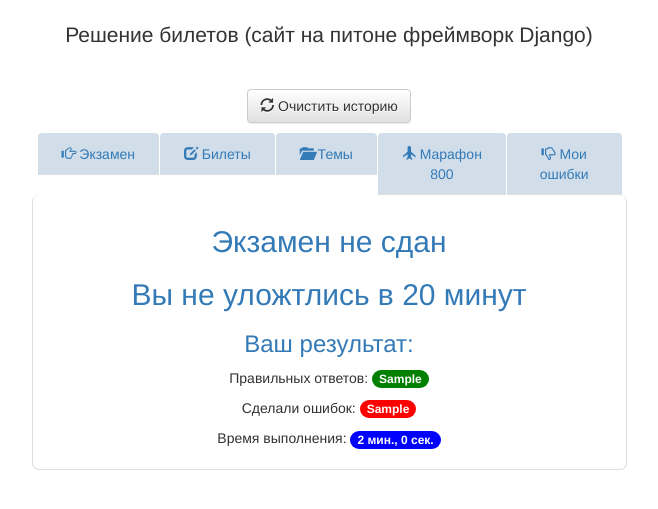
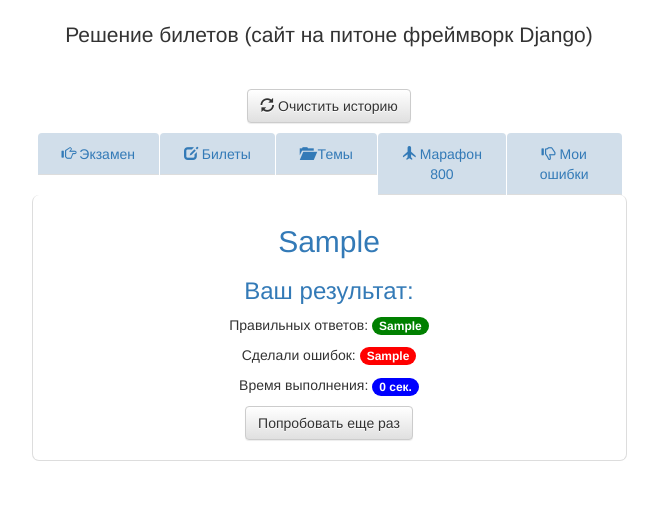
Before and after one commit to ollko/pdd, a Django app: template tickets/templates/tickets/exam_report.html in a window 1280 px wide. Shown: the top 509 px of the page, without its empty margins (311-969 px from the left). Run offline with Django 3.2, Linux system fonts and the light colour scheme; the template is opened without the code that fills it: most values are stand-ins (such as "Sample title", 1, 10 or a date in 2020); some libraries are stand-ins or nearby versions.

Commit message:
Add timer to exam

```diff
--- a/tickets/pass_data.py
+++ b/tickets/pass_data.py
@@ -147,27 +147,32 @@ class Timer(object):
 
 
     def stop(self):
-        # print "stop"
+
         self.timer['stop_time'] = self.seconds_since_midnight()
         self.save()
 
 
     def get_timer_report(self):
-        sleep_time = self.timer.get('sleep_time', None)
-        stop_time = self.timer.get('stop_time', None)
-        result_in_seconds = (stop_time - ( self.timer[ 'start' ] + sleep_time ))
-        res = timedelta(seconds=result_in_seconds)
-        days = res.days
-        seconds = res.seconds
-        hours = seconds // 3600
-        minutes = (seconds % 3600) // 60
-        sec = (seconds % 3600) % 60
-        if result_in_seconds / ( 60. ) < 20:
+        # sleep_time = self.timer.get('sleep_time', None)
+        # stop_time = self.timer.get('stop_time', None)
+        # result_in_seconds = (stop_time - ( self.timer[ 'start' ] + sleep_time ))
+        # res = timedelta(seconds=result_in_seconds)
+        # days = res.days
+        # seconds = res.seconds
+        # hours = seconds // 3600
+        # minutes = (seconds % 3600) // 60
+        # sec = (seconds % 3600) % 60
+        minutes = self.timer.get('current_timer_min', None)
+        seconds = self.timer.get('current_timer_sec', None)
+        # if result_in_seconds / ( 60. ) < 20:
+        result_in_seconds = int(minutes) * 60 + int(seconds)
+        if result_in_seconds  > 1200:
             exam_status = False
         else:
             exam_status = True
-        result = ( days, hours, minutes, sec, exam_status )
+        result = ( minutes, seconds, exam_status )
         return result
+
 
 
     # Сохранение данных в сессию
--- a/tickets/templates/tickets/exam_report.html
+++ b/tickets/templates/tickets/exam_report.html
@@ -1,12 +1,15 @@
 {% extends "base/__base.html" %}
 
 {% block content %}
-<!-- {{ timer.timer }} -->
-<h2 class="text-primary text-center">{% if time_for_test.4 %}Экзамен не сдан</h2><h2 class="text-primary text-center">Вы не уложтлись в 20 минут{% else %}{{ exam_result }}{% endif %}</h2>
+
+<h2 class="text-primary text-center">{% if not time_for_test.2 %}Экзамен не сдан</h2><h2 class="text-primary text-center">Вы не уложтлись в 20 минут{% else %}{{ exam_result }}{% endif %}</h2>
 <h3 class="text-primary text-center">Ваш результат:</h3>
 <p class="text-center" style='bac'>Правильных ответов: <span class="badge" style='background-color:green;'>{{ right_ans }}</span></p>
 <p class="text-center">Сделали ошибок: <span class="badge" style='background-color:red;'>{{ wrong_ans }}</span></p>
 
-<p class="text-center">Время выполнения: <span class="badge" style='background-color:blue;'>{{ time_for_test.2 }} мин., {{ time_for_test.3 }} сек.  </span></p>
+<p class="text-center">Время выполнения: <span class="badge" style='background-color:blue;'>{% if not time_for_test.0 %}{{ time_for_test.0 }} мин., {% endif %}{{ time_for_test.1 }} сек.  </span></p>
+<p class="text-center">
+	<a class="btn btn-default" href="{% url 'tickets:exam' %}" role="button">Попробовать еще раз</a>
+</p>
 
 {% endblock content %}
--- a/tickets/templates/tickets/marathon_report.html
+++ b/tickets/templates/tickets/marathon_report.html
@@ -9,7 +9,7 @@
 
 	<p class="text-center" style='bac'>Правильных ответов: <span class="badge" style='background-color:green;'>{{ right_ans }}</span></p>
 	<p class="text-center">Сделали ошибок: <span class="badge" style='background-color:red;'>{{ wrong_ans }}</span></p>
-	{% if time_for_test %}<p class="text-center">Время выполнения: {{ time_for_test.0 }} дн., {{ time_for_test.1 }} ч., {{ time_for_test.2 }} мин., {{ time_for_test.3 }} сек.  </p>{% endif %}
+	{% if time_for_test %}<p class="text-center">Время выполнения:  {{ time_for_test.0 }} мин., {{ time_for_test.1 }} сек.  </p>{% endif %}
 </div>
 
 
--- a/tickets/templates/tickets/question_detail.html
+++ b/tickets/templates/tickets/question_detail.html
@@ -9,7 +9,7 @@
 <div id='minutes' class="hidden">{{ minutes }}</div>
 <div id='seconds' class="hidden">{{ seconds }}</div>
 
-	{% if nav_tab == 'marathon' %}
+	{% if nav_tab == 'marathon' or nav_tab == 'exam' %}
 
 <form  action="{% url 'tickets:pdddataAdd' question.id %}" method="post">
 		<div class="text-center">
```
Also changed, not shown: tickets/views.py (+6 -2 lines).
